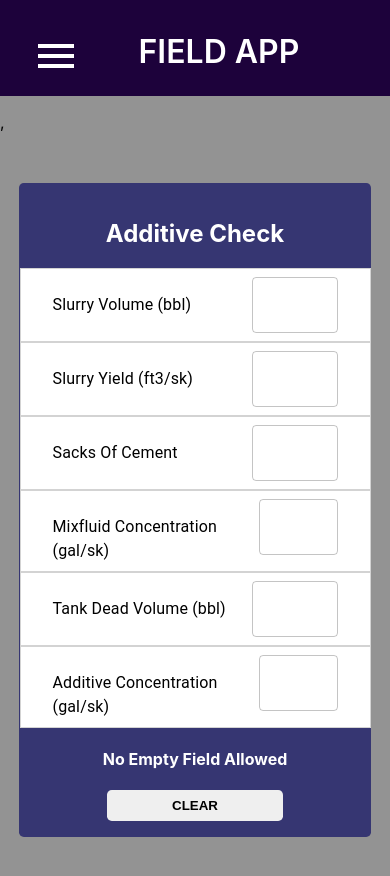
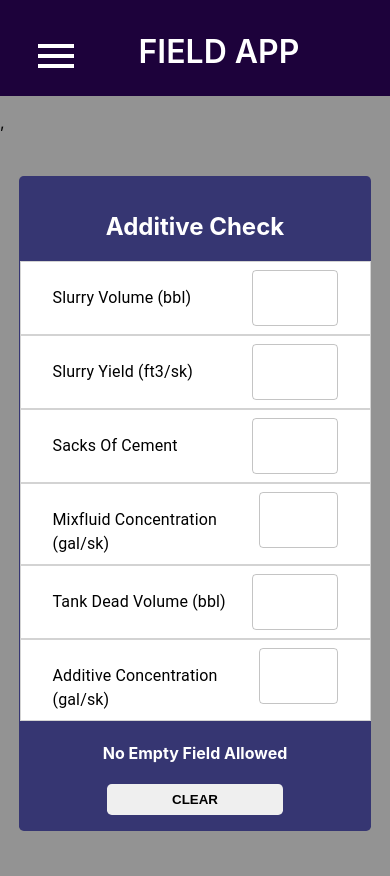
Before and after one commit to Alexcoder/riglex, a React (Create React App) app: page /select/additive in a window 390 px wide. Shown: the top 876 px of the page. Built offline with nearby package versions, Linux system fonts and the light colour scheme.

Commit message:
refactor additive css

```diff
--- a/src/components/Additive/Additive.css
+++ b/src/components/Additive/Additive.css
@@ -51,7 +51,7 @@
     .additive-container >div{
         width:90%;
         position: fixed;
-        margin: 1rem 0rem 2rem 0rem;
+        margin: 0.2rem 0rem 2rem 0rem;
     }
 
 
```
